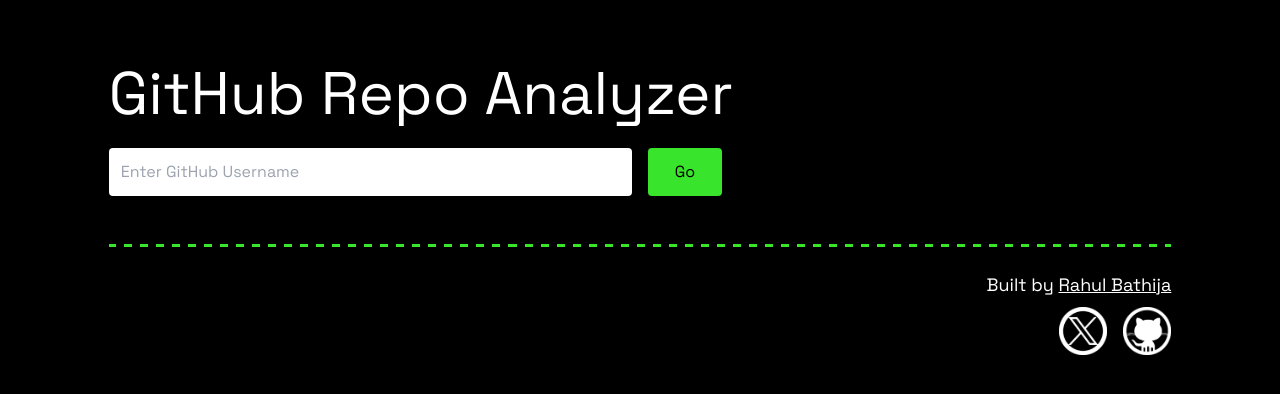
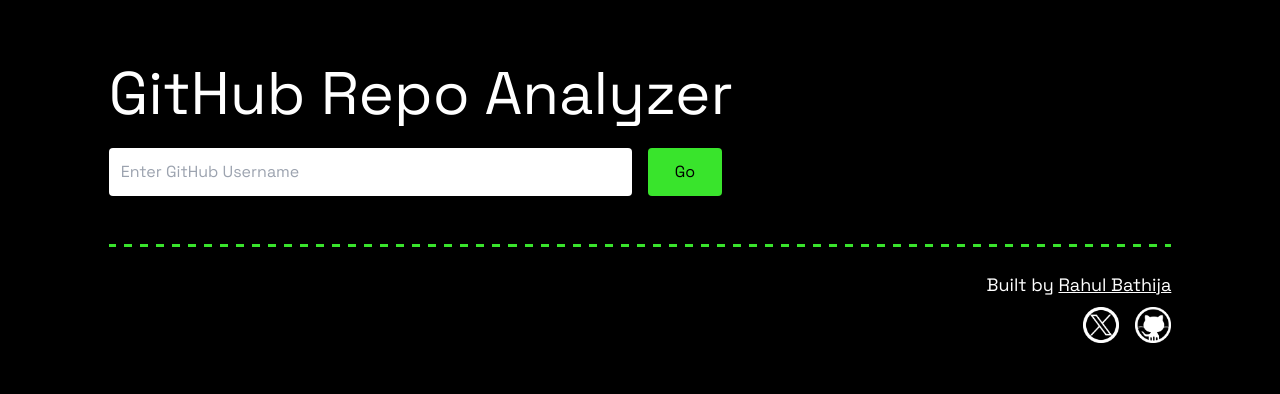
Before and after one commit to rahulbathijaa/Github-Repo-Analyzer, a Next.js app in the folder frontend/: page / in a window 1280 px wide. Shown: the top 394 px of the page. Built offline with nearby package versions, Linux system fonts and the light colour scheme; no server answers.

Commit message:
updated meta info

```diff
--- a/frontend/app/layout.tsx
+++ b/frontend/app/layout.tsx
@@ -14,7 +14,17 @@ export const metadata: Metadata = {
   title: "Github Profile Analyzer",
   description: "Get key insights for a Github Profile in seconds.",
   icons: {
-    icon: "/favicon.ico",
+    icon: "/favicon.png",
+  },
+  openGraph: {
+    images: [
+      {
+        url: "/coverphoto.png",
+        width: 800,
+        height: 600,
+        alt: "Cover Photo",
+      },
+    ],
   },
 };
 
--- a/frontend/app/page.tsx
+++ b/frontend/app/page.tsx
@@ -208,10 +208,10 @@ export default function Home() {
                 <p className="text-lg mb-2">Built by <a href="https://www.rahulbathija.me/" target="_blank" rel="noopener noreferrer" className="underline">Rahul Bathija</a></p>
                 <div className="flex justify-end space-x-4">
                   <a href="https://x.com/rahulbathijaa" target="_blank" rel="noopener noreferrer">
-                    <Image src="/twitterlogo.png" alt="Twitter" width={48} height={48} />
+                    <Image src="/twitterlogo.png" alt="Twitter" width={36} height={36} />
                   </a>
                   <a href="https://github.com/rahulbathijaa" target="_blank" rel="noopener noreferrer">
-                    <Image src="/githublogo.png" alt="GitHub" width={48} height={48} />
+                    <Image src="/githublogo.png" alt="GitHub" width={36} height={36} />
                   </a>
                 </div>
               </div>
```
Also changed, not shown: frontend/public/coverphoto.png (added), frontend/public/favicon.png (added).
